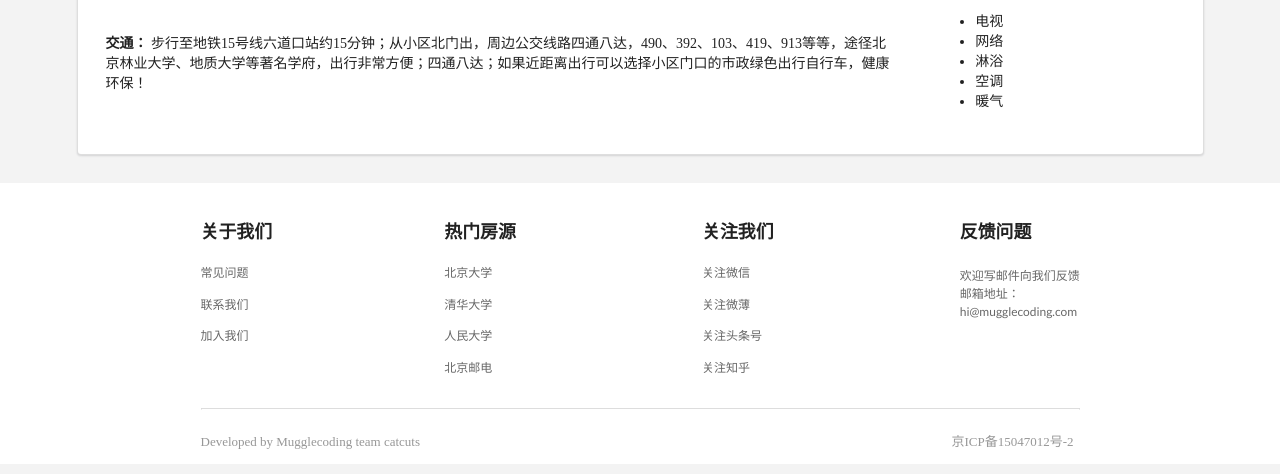
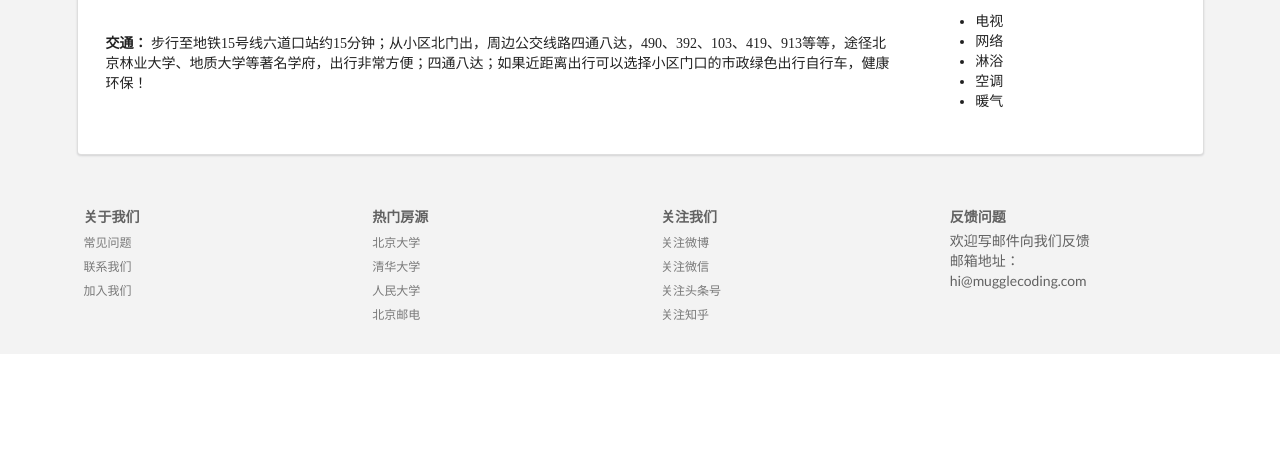
Before and after one commit to nenyah/renthouse, a Django app: page /detail/1/ in a window 1280 px wide. Shown: the part 840-1314 px from the top of the page. After the commit the page ends 1160 px from the top, so only its background shows below. Run offline with Django 3.2, Linux system fonts and the light colour scheme; data comes from the database, SQL or seed files in the repository; some web fonts are replaced.

Commit message:
refactor code

```diff
--- a/workapp/templates/footer.html
+++ b/workapp/templates/footer.html
@@ -1,62 +1,53 @@
 <!-- footer -->
-<div class="ui vertical segment footer">
-    <div class="ui container footer">
-        <div class="ui grid footer">
-            <!-- firt column -->
-            <div class="four wide column in-footer">
-                <div class="ui vertical text menu in-footer">
-                    <div class="item header-in-menu-footer">
-                        <h3 class="ui header">关于我们</h3>
+<div class="ui vertical segment">
+        <div class="ui eight width grid container">
+            <div class="four wide column">
+                <div class="ui vertical text menu">
+                    <div class="item">
+                        <div class="header">关于我们</div>
+                        <div class="menu">
+                            <a href="#" class="item">常见问题</a>
+                            <a href="#" class="item">联系我们</a>
+                            <a href="#" class="item">加入我们</a>
+                        </div>
                     </div>
-                    <div class="item in-menu-footer">常见问题</div>
-                    <div class="item in-menu-footer">联系我们</div>
-                    <div class="item in-menu-footer">加入我们</div>
                 </div>
             </div>
-            <!-- second column -->
-            <div class="four wide column in-footer" style="padding-left: 31px;">
-                <div class="ui vertical text menu in-footer">
-                    <div class="item header-in-menu-footer">
-                        <h3 class="ui header">热门房源</h3>
+            <div class="four wide column">
+                <div class="ui vertical text menu">
+                    <div class="item">
+                        <div class="header">热门房源</div>
+                        <div class="menu">
+                            <a href="#" class="item">北京大学</a>
+                            <a href="#" class="item">清华大学</a>
+                            <a href="#" class="item">人民大学</a>
+                            <a href="#" class="item">北京邮电</a>
+                        </div>
                     </div>
-                    <div class="item in-menu-footer">北京大学</div>
-                    <div class="item in-menu-footer">清华大学</div>
-                    <div class="item in-menu-footer">人民大学</div>
-                    <div class="item in-menu-footer">北京邮电</div>
                 </div>
             </div>
-            <!-- third column -->
-            <div class="four wide column in-footer" style="padding-left: 62px;">
-                <div class="ui vertical text menu in-footer">
-                    <div class="item header-in-menu-footer">
-                        <h3 class="ui header">关注我们</h3>
+            <div class="four wide column">
+                <div class="ui vertical text menu">
+                    <div class="item">
+                        <div class="header">关注我们</div>
+                        <div class="menu">
+                            <a href="#" class="item">关注微博</a>
+                            <a href="#" class="item">关注微信</a>
+                            <a href="#" class="item">关注头条号</a>
+                            <a href="" class="item">关注知乎</a>
+                        </div>
                     </div>
-                    <div class="item in-menu-footer">关注微信</div>
-                    <div class="item in-menu-footer">关注微薄</div>
-                    <div class="item in-menu-footer">关注头条号</div>
-                    <div class="item in-menu-footer">关注知乎</div>
                 </div>
             </div>
-            <!-- fourth column -->
-            <div class="four wide column in-footer" style="padding-left: 93px;">
-                <div class="ui vertical text menu in-footer">
-                    <div class="item header-in-menu-footer">
-                        <h3 class="ui header">反馈问题</h3>
-                    </div>
-                    <div class="item in-menu-footer" style="line-height: 150%;">
-                        欢迎写邮件向我们反馈
-                        <br /> 邮箱地址：
-                        <br /> hi@mugglecoding.com
+            <div class="four wide column">
+                <div class="ui vertical text menu">
+                    <div class="item">
+                        <div class="header">反馈问题</div>
+                        <div class="menu">
+                            <p>欢迎写邮件向我们反馈<br>邮箱地址：<br>hi@mugglecoding.com</p>
+                        </div>
                     </div>
                 </div>
             </div>
         </div>
-        <div class="ui divider in-footer"></div>
-        <div class="text-left in-footer">
-            Developed by Mugglecoding team catcuts
-        </div>
-        <div class="text-right in-footer">
-            京ICP备15047012号-2
-        </div>
     </div>
-</div>
```
Also changed, not shown: 1 other file.
